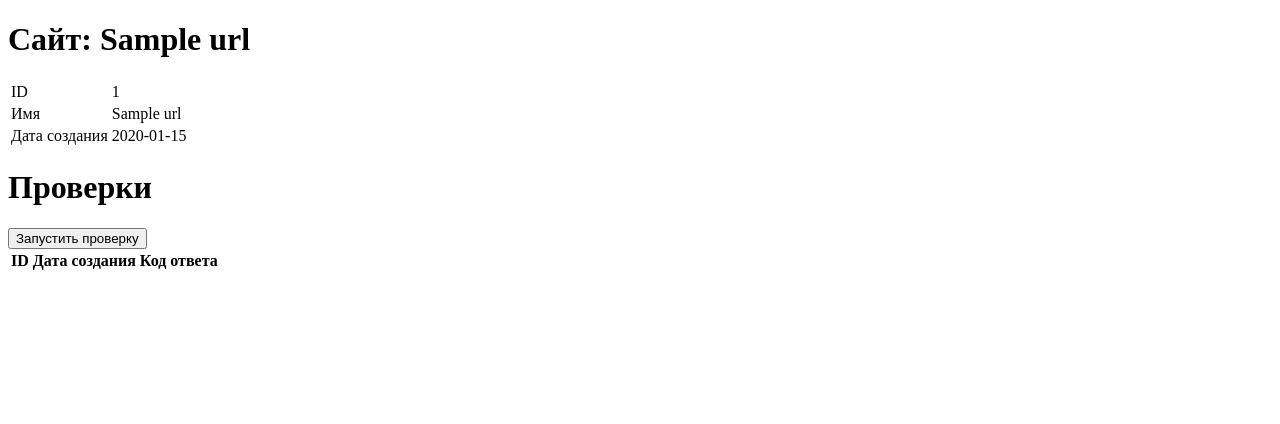
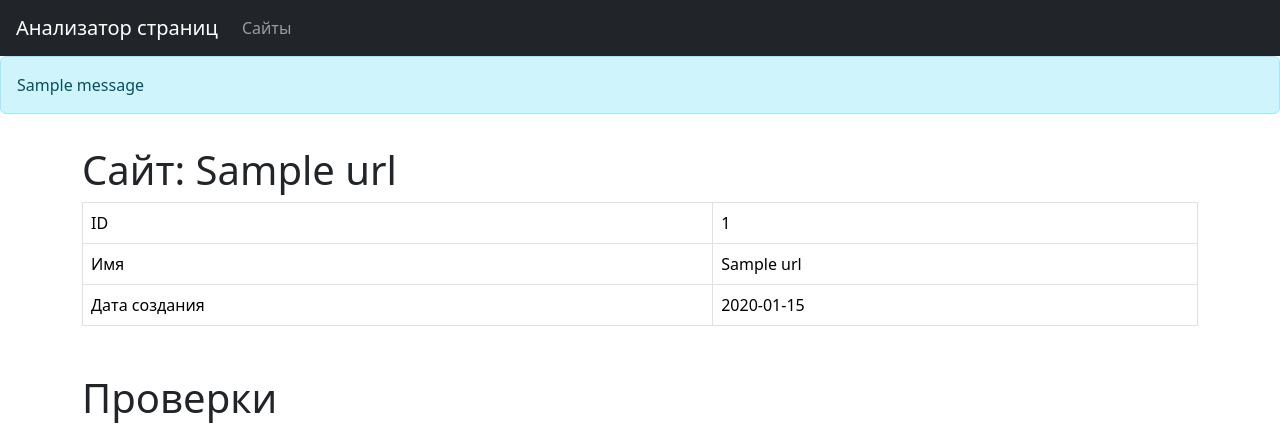
Before and after one commit to Costard86/python-project-83, a Flask app: page /urls/1 in a window 1280 px wide. Shown: the top 424 px of the page. Run offline with Flask 2, Linux system fonts and the light colour scheme; one stand-in notice (Sample message) is shown; a database or web service that is not in the repository returns one stand-in record (values such as "Sample title"); lists and menus that the app fills with data are empty; some libraries are stand-ins or nearby versions.

Commit message:
Step 5 add head

```diff
--- a/page_analyzer/app.py
+++ b/page_analyzer/app.py
@@ -81,6 +81,7 @@ def add_url_check(id):
     with connection(DATABASE_URL) as conn:
         # Дополнительная проверка существования сайта
         found_url = get_url_by_id(conn, id)
+        status_code = -1
         if not found_url:
             abort(404)
         try:
--- a/page_analyzer/templates/all_urls.html
+++ b/page_analyzer/templates/all_urls.html
@@ -1,6 +1,8 @@
 <!DOCTYPE html>
 <html lang="ru">
+  {% include "head.html" %}
 <body class="min-vh-100 d-flex flex-column">
+{% include "header.html" %}
   <main class="flex-grow-1">
     <div class="container-lg mt-3">
       <h1>Сайты</h1>
--- /dev/null
+++ b/page_analyzer/templates/head.html
@@ -0,0 +1,7 @@
+  <head>
+    <meta charset="UTF-8">
+    <meta name="viewport" content="width=device-width, initial-scale=1">
+    <title>Анализатор страниц</title>
+    <link href="https://cdn.jsdelivr.net/npm/bootstrap@5.3.0-alpha3/dist/css/bootstrap.min.css" rel="stylesheet" integrity="sha384-KK94CHFLLe+nY2dmCWGMq91rCGa5gtU4mk92HdvYe+M/SXH301p5ILy+dN9+nJOZ" crossorigin="anonymous">
+    <script src="https://cdn.jsdelivr.net/npm/bootstrap@5.3.0-alpha3/dist/js/bootstrap.bundle.min.js" integrity="sha384-ENjdO4Dr2bkBIFxQpeoTz1HIcje39Wm4jDKdf19U8gI4ddQ3GYNS7NTKfAdVQSZe" crossorigin="anonymous"></script>
+  </head>
--- /dev/null
+++ b/page_analyzer/templates/header.html
@@ -0,0 +1,21 @@
+  <header class="flex-shrink-0">
+    <nav class="navbar navbar-expand-md navbar-dark bg-dark px-3">
+      <a class="navbar-brand text-color-white" href="{{ url_for('index')}}">Анализатор страниц</a>
+      <ul class="navbar-nav">
+        <li class="nav-item">
+          <a class="nav-link" href="{{ url_for('show_urls') }}">Сайты</a>
+        </li>
+      </ul>
+    </nav>
+    {% with messages = get_flashed_messages(with_categories=True) %}
+      {% if messages %}
+        {% for category, message in messages %}
+          {% if category == 'error' %}
+            <div class="alert alert-danger">{{ message }}</div>
+          {% elif category == 'success' %}
+            <div class="alert alert-info">{{ message }}</div>
+          {% endif %}
+        {% endfor %}
+      {% endif %}
+    {% endwith %}
+  </header>
--- a/page_analyzer/templates/index.html
+++ b/page_analyzer/templates/index.html
@@ -1,5 +1,6 @@
 <!doctype html>
 <html lang="en">
+  {% include "head.html" %}
   <head>
     <meta charset="utf-8">
     <meta name="viewport" content="width=device-width, initial-scale=1">
--- a/page_analyzer/templates/single_url.html
+++ b/page_analyzer/templates/single_url.html
@@ -1,7 +1,8 @@
 <!DOCTYPE html>
 <html lang="ru">
-
+  {% include "head.html" %}
 <body class="min-vh-100 d-flex flex-column">
+{% include "header.html" %}
   <main class="flex-grow-1">
     <div class="container-lg mt-3">
       <h1>Сайт: {{ name }} </h1>
```
